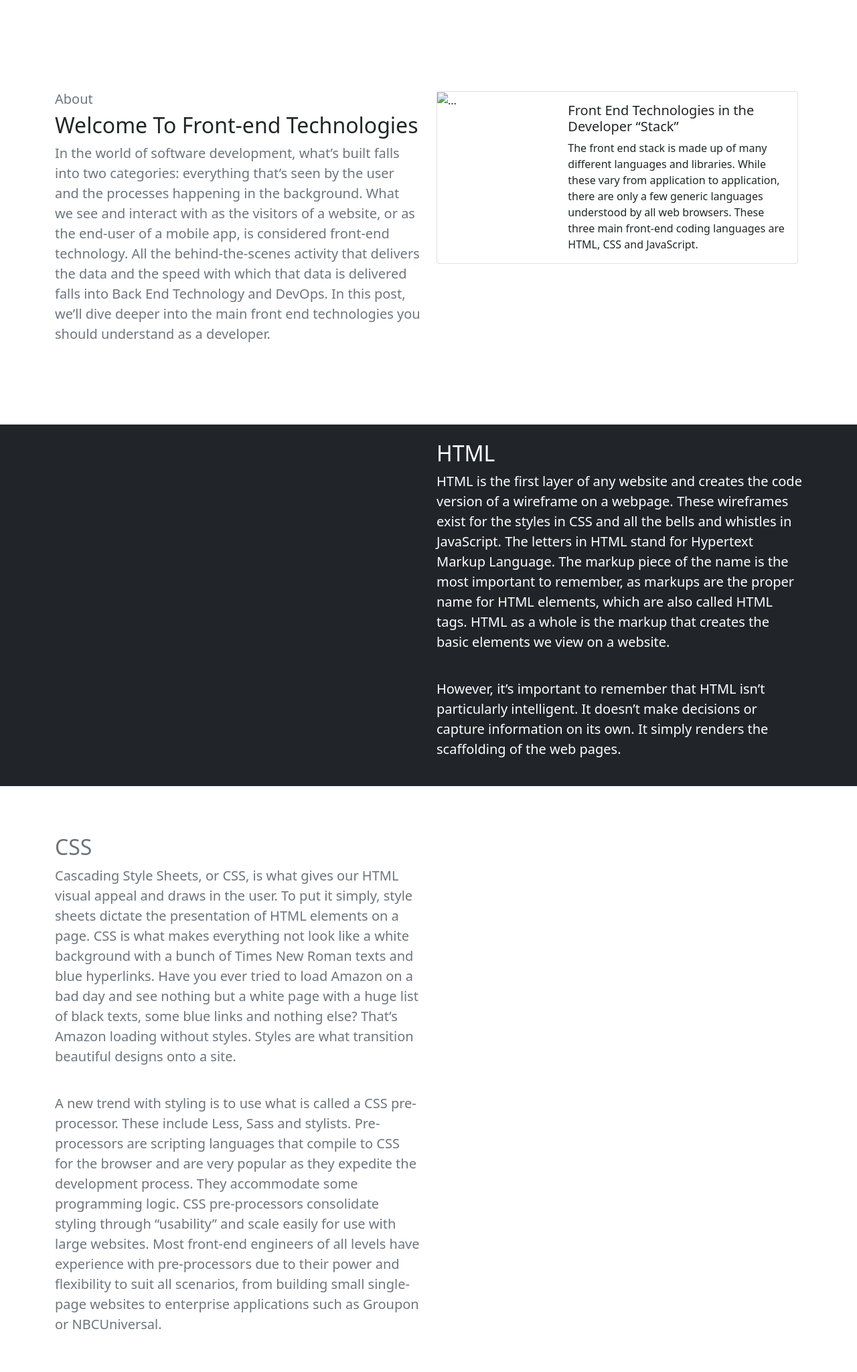
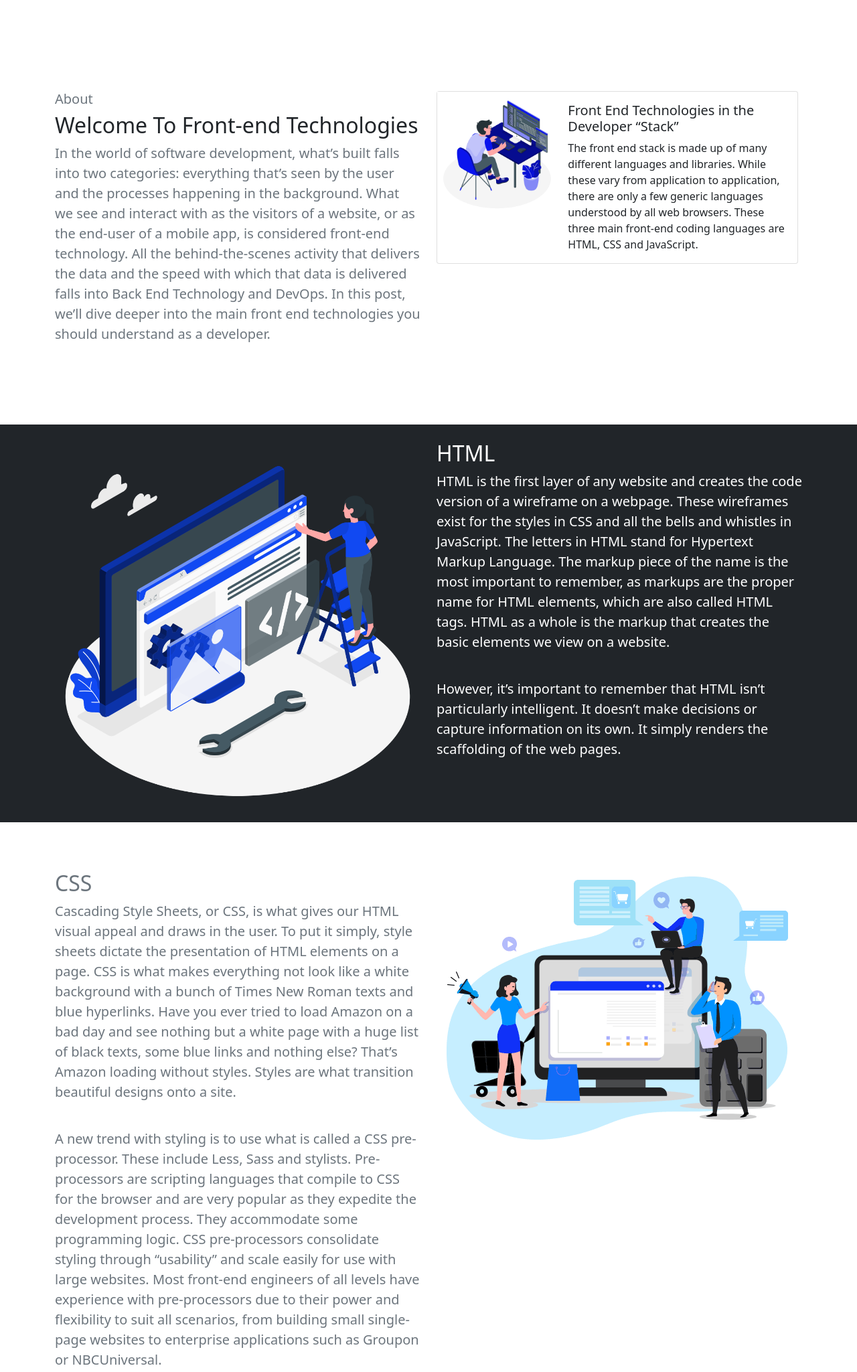
Before and after one commit to vishnupriyat7/bootstrap_sample_front_end_technologies, a plain HTML site: page index.html in a window 1280 px wide. Shown: the part 740-2789 px from the top of the page at 67% size. Drawn offline with nearby package versions, Linux system fonts and the light colour scheme; the site is published under a folder, as on GitHub Pages, so addresses that start at the root find nothing.

Commit message:
Update index.html

```diff
--- a/index.html
+++ b/index.html
@@ -110,7 +110,7 @@
               <div class="row g-0">
                 <div class="col-md-4">
                   <img
-                    src="/assets/img/programming.png"
+                    src="assets/img/programming.png"
                     class="img-fluid rounded-center"
                     alt="..."
                   />
@@ -162,7 +162,7 @@
           </div>
 
           <div class="col-lg-6 col-sm-12">
-            <img src="/assets/img/contents.png" alt="" class="img-fluid" />
+            <img src="assets/img/contents.png" alt="" class="img-fluid" />
           </div>
         </div>
       </div>
@@ -202,7 +202,7 @@
           </div>
 
           <div class="col-lg-6 col-sm-12">
-            <img src="/assets/img/js_1.png" alt="" class="img-fluid" />
+            <img src="assets/img/js_1.png" alt="" class="img-fluid" />
           </div>
         </div>
       </div>
@@ -237,7 +237,7 @@
           </div>
 
           <div class="col-lg-6 col-sm-12">
-            <img src="/assets/img/js_2.png" alt="" class="img-fluid" />
+            <img src="assets/img/js_2.png" alt="" class="img-fluid" />
           </div>
         </div>
       </div>
```
